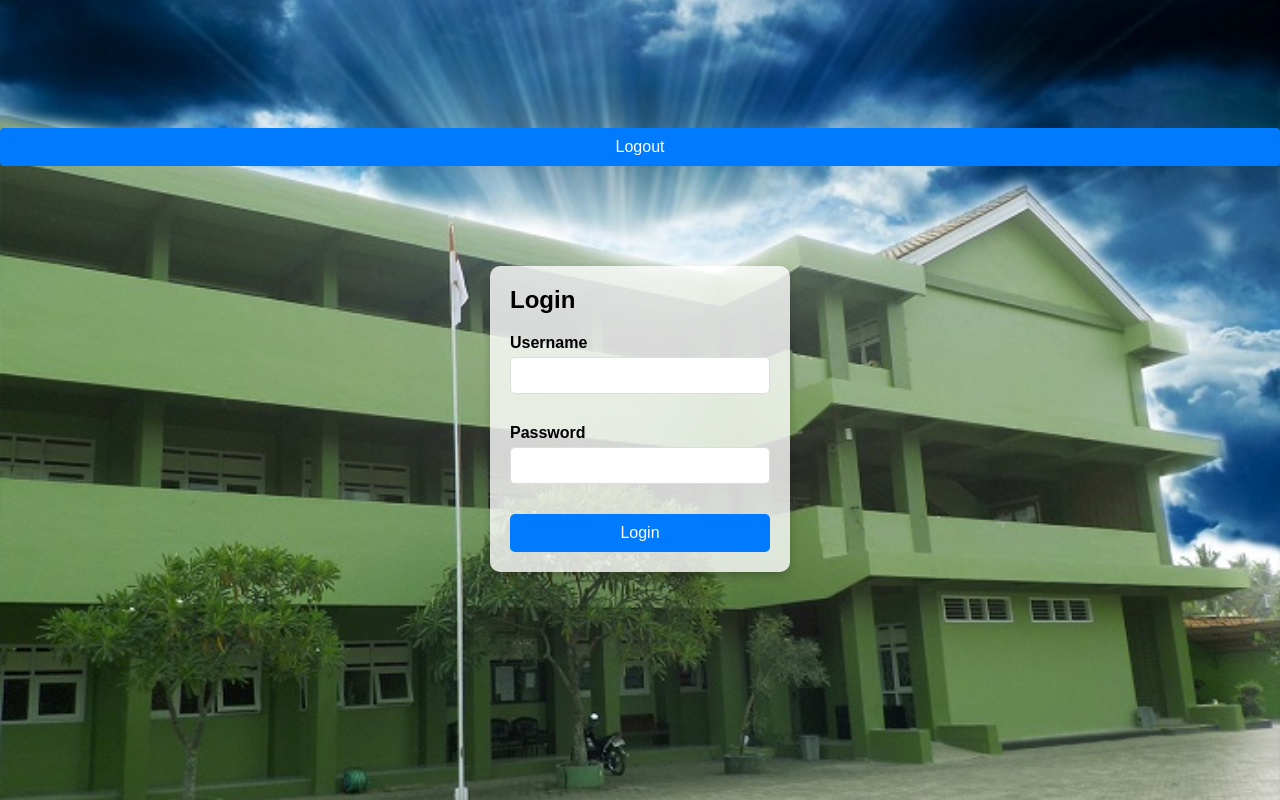
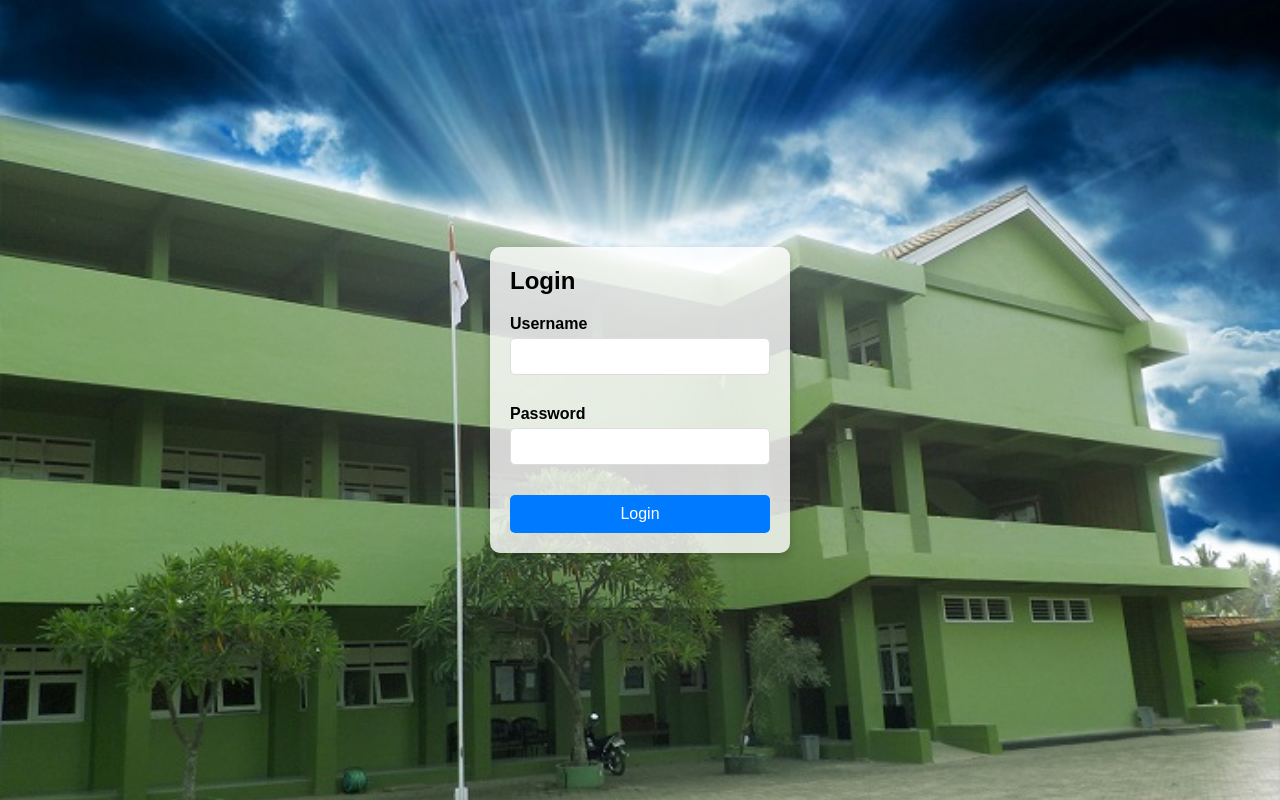
Before and after one commit to praktekcoding8-glitch/website-, a plain HTML site: page index.html in a window 1280 px wide. Drawn offline with Linux system fonts and the light colour scheme.

Commit message:
Update index.html

```diff
--- a/index.html
+++ b/index.html
@@ -6,7 +6,7 @@
     <link rel="stylesheet" href="styles.css">
 </head>
 <body>
-    <button onclick="logout()">Logout</button>
+
     <script>
         function validateForm(event) {
             event.preventDefault(); // Mencegah form dari pengiriman otomatis
```
